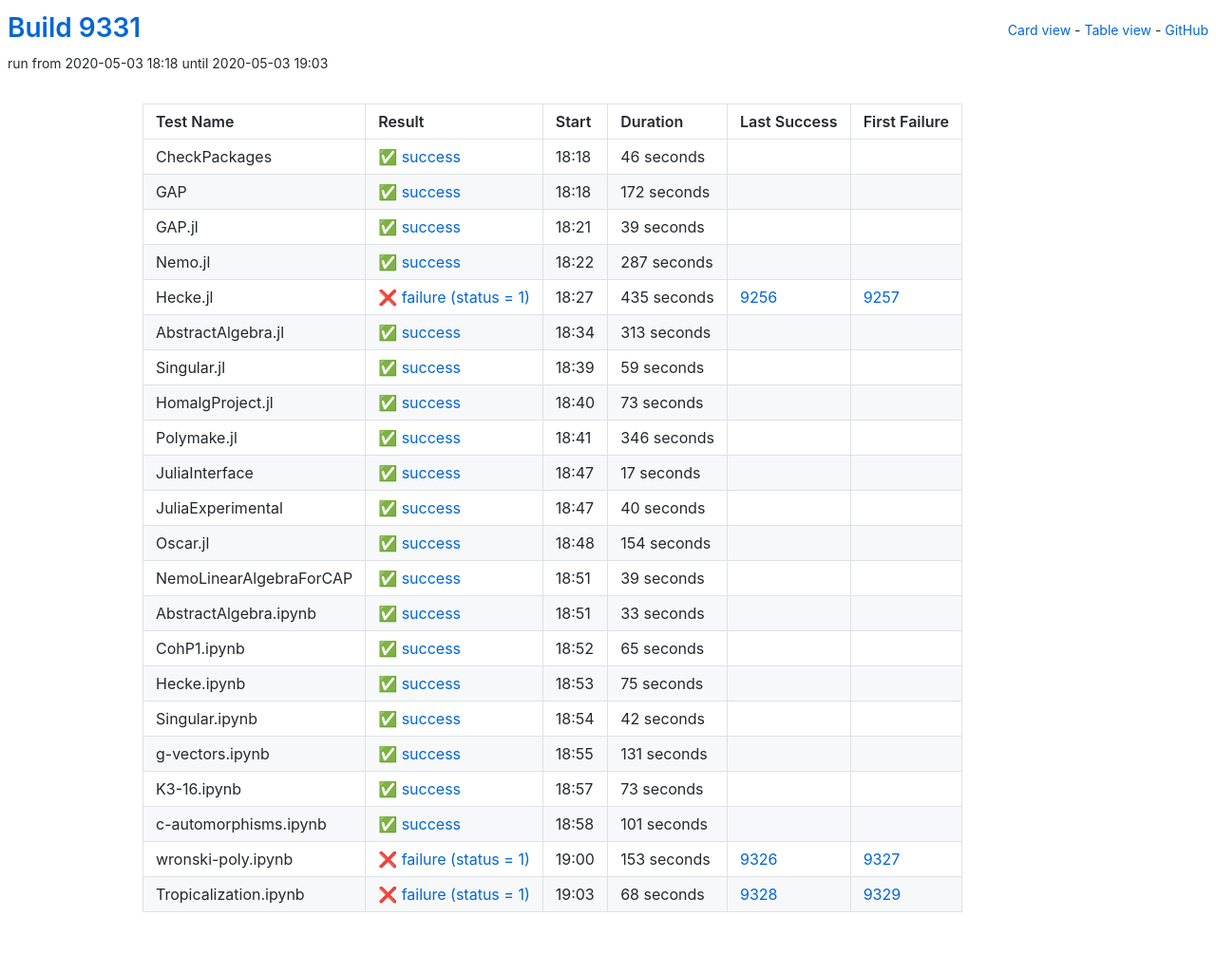
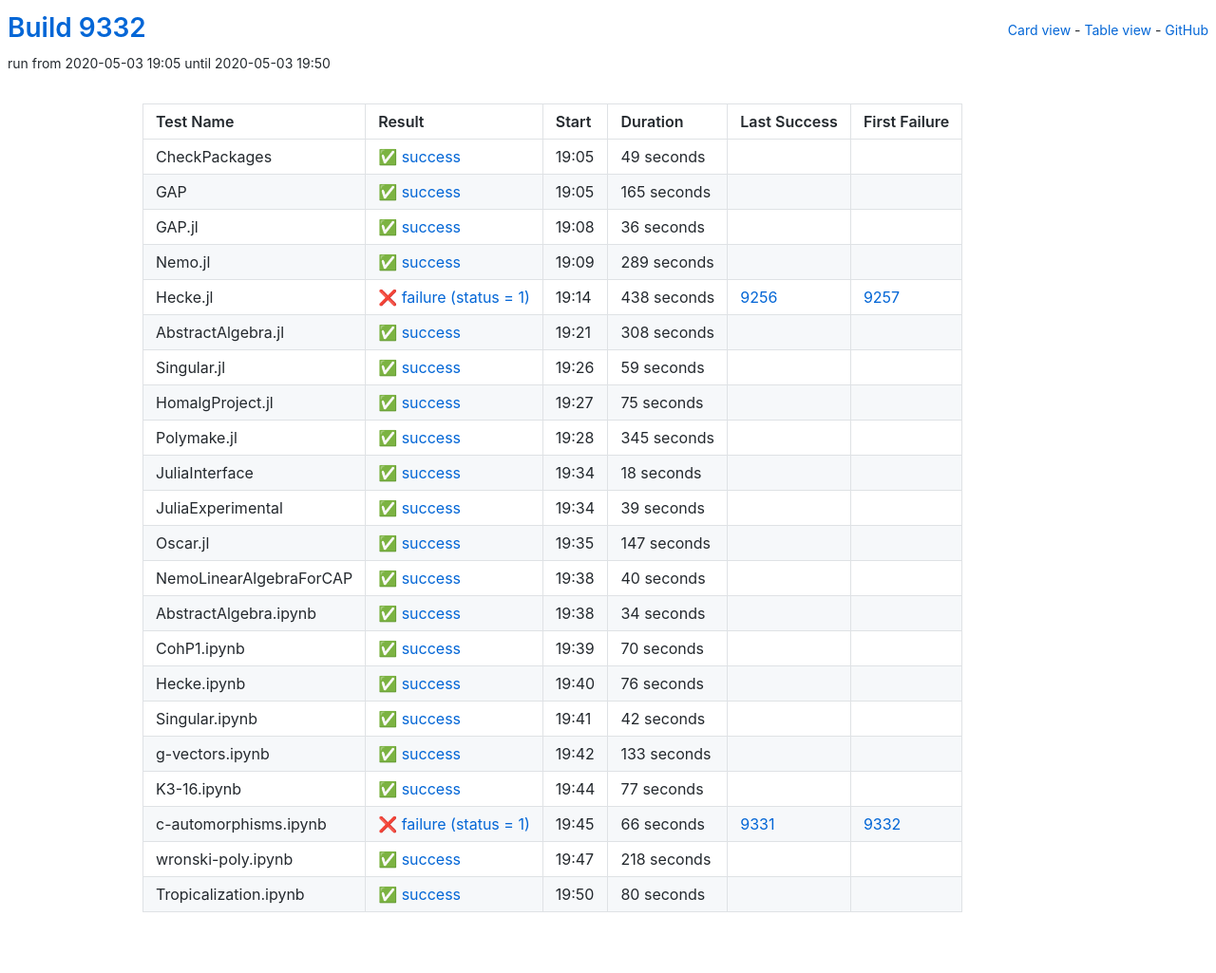
Before and after one commit to oscar-system/oscar-ci-status, a Jekyll site: the page built from table.html, in a window 1280 px wide. Shown: the whole page at 95% size. Built offline with Jekyll 4.4.1, drawn with Linux system fonts in a browser that asks for light colours.

Commit message:
Build 9332

```diff
--- a/_data/ci.yml
+++ b/_data/ci.yml
@@ -1,27 +1,115 @@
-build: 9331
-build_url: https://oscarci.mathematik.uni-kl.de/job/oscar/9331/
+build: 9332
+build_url: https://oscarci.mathematik.uni-kl.de/job/oscar/9332/
 job: oscar
 tests:
-- duration: 46
+- duration: 49
   exitcode: 0
   first_failure: false
   first_failure_url: null
   last_success: false
   last_success_url: null
-  log: https://oscarci.mathematik.uni-kl.de/job/oscar/9331/artifact/logs/build-9331/CheckPackages.log
+  log: https://oscarci.mathematik.uni-kl.de/job/oscar/9332/artifact/logs/build-9332/CheckPackages.log
   name: CheckPackages
-  start: 2020-05-03 18:18
+  start: 2020-05-03 19:05
   status: success
   success: true
-- duration: 172
+- duration: 165
   exitcode: 0
   first_failure: false
   first_failure_url: null
   last_success: false
   last_success_url: null
-  log: https://oscarci.mathematik.uni-kl.de/job/oscar/9331/artifact/logs/build-9331/GAP.log
+  log: https://oscarci.mathematik.uni-kl.de/job/oscar/9332/artifact/logs/build-9332/GAP.log
   name: GAP
-  start: 2020-05-03 18:18
+  start: 2020-05-03 19:05
+  status: success
+  success: true
+- duration: 36
+  exitcode: 0
+  first_failure: false
+  first_failure_url: null
+  last_success: false
+  last_success_url: null
+  log: https://oscarci.mathematik.uni-kl.de/job/oscar/9332/artifact/logs/build-9332/GAP.jl.log
+  name: GAP.jl
+  start: 2020-05-03 19:08
+  status: success
+  success: true
+- duration: 289
+  exitcode: 0
+  first_failure: false
+  first_failure_url: null
+  last_success: false
+  last_success_url: null
+  log: https://oscarci.mathematik.uni-kl.de/job/oscar/9332/artifact/logs/build-9332/Nemo.jl.log
+  name: Nemo.jl
+  start: 2020-05-03 19:09
+  status: success
+  success: true
+- duration: 438
+  exitcode: 1
+  first_failure: 9257
+  first_failure_url: https://oscarci.mathematik.uni-kl.de/job/oscar/9257/
+  last_success: 9256
+  last_success_url: https://oscarci.mathematik.uni-kl.de/job/oscar/9256/
+  log: https://oscarci.mathematik.uni-kl.de/job/oscar/9332/artifact/logs/build-9332/Hecke.jl.log
+  name: Hecke.jl
+  start: 2020-05-03 19:14
+  status: failure
+  success: false
+- duration: 308
+  exitcode: 0
+  first_failure: false
+  first_failure_url: null
+  last_success: false
+  last_success_url: null
+  log: https://oscarci.mathematik.uni-kl.de/job/oscar/9332/artifact/logs/build-9332/AbstractAlgebra.jl.log
+  name: AbstractAlgebra.jl
+  start: 2020-05-03 19:21
+  status: success
+  success: true
+- duration: 59
+  exitcode: 0
+  first_failure: false
+  first_failure_url: null
+  last_success: false
+  last_success_url: null
+  log: https://oscarci.mathematik.uni-kl.de/job/oscar/9332/artifact/logs/build-9332/Singular.jl.log
+  name: Singular.jl
+  start: 2020-05-03 19:26
+  status: success
+  success: true
+- duration: 75
+  exitcode: 0
+  first_failure: false
+  first_failure_url: null
+  last_success: false
+  last_success_url: null
+  log: https://oscarci.mathematik.uni-kl.de/job/oscar/9332/artifact/logs/build-9332/HomalgProject.jl.log
+  name: HomalgProject.jl
+  start: 2020-05-03 19:27
+  status: success
+  success: true
+- duration: 345
+  exitcode: 0
+  first_failure: false
+  first_failure_url: null
+  last_success: false
+  last_success_url: null
+  log: https://oscarci.mathematik.uni-kl.de/job/oscar/9332/artifact/logs/build-9332/Polymake.jl.log
+  name: Polymake.jl
+  start: 2020-05-03 19:28
+  status: success
+  success: true
+- duration: 18
+  exitcode: 0
+  first_failure: false
+  first_failure_url: null
+  last_success: false
+  last_success_url: null
+  log: https://oscarci.mathematik.uni-kl.de/job/oscar/9332/artifact/logs/build-9332/JuliaInterface.log
+  name: JuliaInterface
+  start: 2020-05-03 19:34
   status: success
   success: true
 - duration: 39
@@ -30,86 +118,20 @@ tests:
   first_failure_url: null
   last_success: false
   last_success_url: null
-  log: https://oscarci.mathematik.uni-kl.de/job/oscar/9331/artifact/logs/build-9331/GAP.jl.log
-  name: GAP.jl
-  start: 2020-05-03 18:21
+  log: https://oscarci.mathematik.uni-kl.de/job/oscar/9332/artifact/logs/build-9332/JuliaExperimental.log
+  name: JuliaExperimental
+  start: 2020-05-03 19:34
   status: success
   success: true
-- duration: 287
+- duration: 147
   exitcode: 0
   first_failure: false
   first_failure_url: null
   last_success: false
   last_success_url: null
-  log: https://oscarci.mathematik.uni-kl.de/job/oscar/9331/artifact/logs/build-9331/Nemo.jl.log
-  name: Nemo.jl
-  start: 2020-05-03 18:22
-  status: success
-  success: true
-- duration: 435
-  exitcode: 1
-  first_failure: 9257
-  first_failure_url: https://oscarci.mathematik.uni-kl.de/job/oscar/9257/
-  last_success: 9256
-  last_success_url: https://oscarci.mathematik.uni-kl.de/job/oscar/9256/
-  log: https://oscarci.mathematik.uni-kl.de/job/oscar/9331/artifact/logs/build-9331/Hecke.jl.log
-  name: Hecke.jl
-  start: 2020-05-03 18:27
-  status: failure
-  success: false
-- duration: 313
-  exitcode: 0
-  first_failure: false
-  first_failure_url: null
-  last_success: false
-  last_success_url: null
-  log: https://oscarci.mathematik.uni-kl.de/job/oscar/9331/artifact/logs/build-9331/AbstractAlgebra.jl.log
-  name: AbstractAlgebra.jl
-  start: 2020-05-03 18:34
-  status: success
-  success: true
-- duration: 59
-  exitcode: 0
-  first_failure: false
-  first_failure_url: null
-  last_success: false
-  last_success_url: null
-  log: https://oscarci.mathematik.uni-kl.de/job/oscar/9331/artifact/logs/build-9331/Singular.jl.log
-  name: Singular.jl
-  start: 2020-05-03 18:39
-  status: success
-  success: true
-- duration: 73
-  exitcode: 0
-  first_failure: false
-  first_failure_url: null
-  last_success: false
-  last_success_url: null
-  log: https://oscarci.mathematik.uni-kl.de/job/oscar/9331/artifact/logs/build-9331/HomalgProject.jl.log
-  name: HomalgProject.jl
-  start: 2020-05-03 18:40
-  status: success
-  success: true
-- duration: 346
-  exitcode: 0
-  first_failure: false
-  first_failure_url: null
-  last_success: false
-  last_success_url: null
-  log: https://oscarci.mathematik.uni-kl.de/job/oscar/9331/artifact/logs/build-9331/Polymake.jl.log
-  name: Polymake.jl
-  start: 2020-05-03 18:41
-  status: success
-  success: true
-- duration: 17
-  exitcode: 0
-  first_failure: false
-  first_failure_url: null
-  last_success: false
-  last_success_url: null
-  log: https://oscarci.mathematik.uni-kl.de/job/oscar/9331/artifact/logs/build-9331/JuliaInterface.log
-  name: JuliaInterface
-  start: 2020-05-03 18:47
+  log: https://oscarci.mathematik.uni-kl.de/job/oscar/9332/artifact/logs/build-9332/Oscar.jl.log
+  name: Oscar.jl
+  start: 2020-05-03 19:35
   status: success
   success: true
 - duration: 40
@@ -118,64 +140,42 @@ tests:
   first_failure_url: null
   last_success: false
   last_success_url: null
-  log: https://oscarci.mathematik.uni-kl.de/job/oscar/9331/artifact/logs/build-9331/JuliaExperimental.log
-  name: JuliaExperimental
-  start: 2020-05-03 18:47
+  log: https://oscarci.mathematik.uni-kl.de/job/oscar/9332/artifact/logs/build-9332/NemoLinearAlgebraForCAP.log
+  name: NemoLinearAlgebraForCAP
+  start: 2020-05-03 19:38
   status: success
   success: true
-- duration: 154
+- duration: 34
   exitcode: 0
   first_failure: false
   first_failure_url: null
   last_success: false
   last_success_url: null
-  log: https://oscarci.mathematik.uni-kl.de/job/oscar/9331/artifact/logs/build-9331/Oscar.jl.log
-  name: Oscar.jl
-  start: 2020-05-03 18:48
+  log: https://oscarci.mathematik.uni-kl.de/job/oscar/9332/artifact/logs/build-9332/AbstractAlgebra.ipynb.log
+  name: AbstractAlgebra.ipynb
+  start: 2020-05-03 19:38
   status: success
   success: true
-- duration: 39
+- duration: 70
   exitcode: 0
   first_failure: false
   first_failure_url: null
   last_success: false
   last_success_url: null
-  log: https://oscarci.mathematik.uni-kl.de/job/oscar/9331/artifact/logs/build-9331/NemoLinearAlgebraForCAP.log
-  name: NemoLinearAlgebraForCAP
-  start: 2020-05-03 18:51
+  log: https://oscarci.mathematik.uni-kl.de/job/oscar/9332/artifact/logs/build-9332/CohP1.ipynb.log
+  name: CohP1.ipynb
+  start: 2020-05-03 19:39
   status: success
   success: true
-- duration: 33
+- duration: 76
   exitcode: 0
   first_failure: false
   first_failure_url: null
   last_success: false
   last_success_url: null
-  log: https://oscarci.mathematik.uni-kl.de/job/oscar/9331/artifact/logs/build-9331/AbstractAlgebra.ipynb.log
-  name: AbstractAlgebra.ipynb
-  start: 2020-05-03 18:51
-  status: success
-  success: true
-- duration: 65
-  exitcode: 0
-  first_failure: false
-  first_failure_url: null
-  last_success: false
-  last_success_url: null
-  log: https://oscarci.mathematik.uni-kl.de/job/oscar/9331/artifact/logs/build-9331/CohP1.ipynb.log
-  name: CohP1.ipynb
-  start: 2020-05-03 18:52
-  status: success
-  success: true
-- duration: 75
-  exitcode: 0
-  first_failure: false
-  first_failure_url: null
-  last_success: false
-  last_success_url: null
-  log: https://oscarci.mathematik.uni-kl.de/job/oscar/9331/artifact/logs/build-9331/Hecke.ipynb.log
+  log: https://oscarci.mathematik.uni-kl.de/job/oscar/9332/artifact/logs/build-9332/Hecke.ipynb.log
   name: Hecke.ipynb
-  start: 2020-05-03 18:53
+  start: 2020-05-03 19:40
   status: success
   success: true
 - duration: 42
@@ -184,63 +184,63 @@ tests:
   first_failure_url: null
   last_success: false
   last_success_url: null
-  log: https://oscarci.mathematik.uni-kl.de/job/oscar/9331/artifact/logs/build-9331/Singular.ipynb.log
+  log: https://oscarci.mathematik.uni-kl.de/job/oscar/9332/artifact/logs/build-9332/Singular.ipynb.log
   name: Singular.ipynb
-  start: 2020-05-03 18:54
+  start: 2020-05-03 19:41
   status: success
   success: true
-- duration: 131
+- duration: 133
   exitcode: 0
   first_failure: false
   first_failure_url: null
   last_success: false
   last_success_url: null
-  log: https://oscarci.mathematik.uni-kl.de/job/oscar/9331/artifact/logs/build-9331/g-vectors.ipynb.log
+  log: https://oscarci.mathematik.uni-kl.de/job/oscar/9332/artifact/logs/build-9332/g-vectors.ipynb.log
   name: g-vectors.ipynb
-  start: 2020-05-03 18:55
+  start: 2020-05-03 19:42
   status: success
   success: true
-- duration: 73
+- duration: 77
   exitcode: 0
   first_failure: false
   first_failure_url: null
   last_success: false
   last_success_url: null
-  log: https://oscarci.mathematik.uni-kl.de/job/oscar/9331/artifact/logs/build-9331/K3-16.ipynb.log
+  log: https://oscarci.mathematik.uni-kl.de/job/oscar/9332/artifact/logs/build-9332/K3-16.ipynb.log
   name: K3-16.ipynb
-  start: 2020-05-03 18:57
+  start: 2020-05-03 19:44
   status: success
   success: true
-- duration: 101
+- duration: 66
+  exitcode: 1
+  first_failure: 9332
+  first_failure_url: https://oscarci.mathematik.uni-kl.de/job/oscar/9332/
+  last_success: 9331
+  last_success_url: https://oscarci.mathematik.uni-kl.de/job/oscar/9331/
+  log: https://oscarci.mathematik.uni-kl.de/job/oscar/9332/artifact/logs/build-9332/c-automorphisms.ipynb.log
+  name: c-automorphisms.ipynb
+  start: 2020-05-03 19:45
+  status: failure
+  success: false
+- duration: 218
   exitcode: 0
   first_failure: false
   first_failure_url: null
   last_success: false
   last_success_url: null
-  log: https://oscarci.mathematik.uni-kl.de/job/oscar/9331/artifact/logs/build-9331/c-automorphisms.ipynb.log
-  name: c-automorphisms.ipynb
-  start: 2020-05-03 18:58
+  log: https://oscarci.mathematik.uni-kl.de/job/oscar/9332/artifact/logs/build-9332/wronski-poly.ipynb.log
+  name: wronski-poly.ipynb
+  start: 2020-05-03 19:47
   status: success
   success: true
-- duration: 153
-  exitcode: 1
-  first_failure: 9327
-  first_failure_url: https://oscarci.mathematik.uni-kl.de/job/oscar/9327/
-  last_success: 9326
-  last_success_url: https://oscarci.mathematik.uni-kl.de/job/oscar/9326/
-  log: https://oscarci.mathematik.uni-kl.de/job/oscar/9331/artifact/logs/build-9331/wronski-poly.ipynb.log
-  name: wronski-poly.ipynb
-  start: 2020-05-03 19:00
-  status: failure
-  success: false
-- duration: 68
-  exitcode: 1
-  first_failure: 9329
-  first_failure_url: https://oscarci.mathematik.uni-kl.de/job/oscar/9329/
-  last_success: 9328
-  last_success_url: https://oscarci.mathematik.uni-kl.de/job/oscar/9328/
-  log: https://oscarci.mathematik.uni-kl.de/job/oscar/9331/artifact/logs/build-9331/Tropicalization.ipynb.log
+- duration: 80
+  exitcode: 0
+  first_failure: false
+  first_failure_url: null
+  last_success: false
+  last_success_url: null
+  log: https://oscarci.mathematik.uni-kl.de/job/oscar/9332/artifact/logs/build-9332/Tropicalization.ipynb.log
   name: Tropicalization.ipynb
-  start: 2020-05-03 19:03
-  status: failure
-  success: false
+  start: 2020-05-03 19:50
+  status: success
+  success: true
```
Also changed, not shown: README.md.
